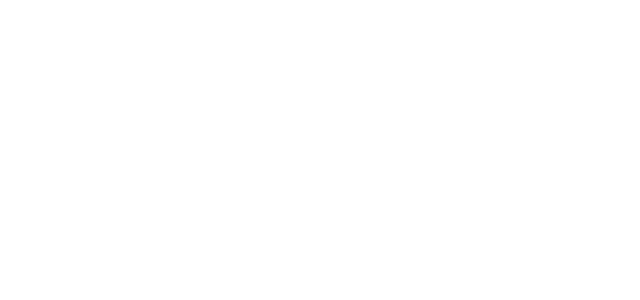
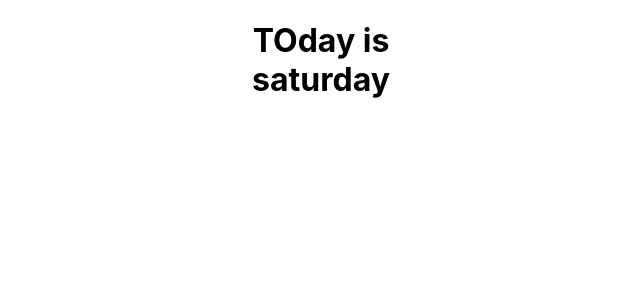
Before and after one commit to brninfotechprojects/rep2506, a React (Create React App) app: page /mahalakshmi in a window 1280 px wide. Shown: the top 300 px of the page, without its empty margins (354-994 px from the left). Built offline with nearby package versions, Linux system fonts and the light colour scheme.

Commit message:
modified

```diff
--- a/src/github/Mahalakshmi.js
+++ b/src/github/Mahalakshmi.js
@@ -3,6 +3,7 @@
 function Mahalakshmi() {
   return (
     <div>
+      <h1>TOday is saturday</h1>
 
     </div>
   )
```
